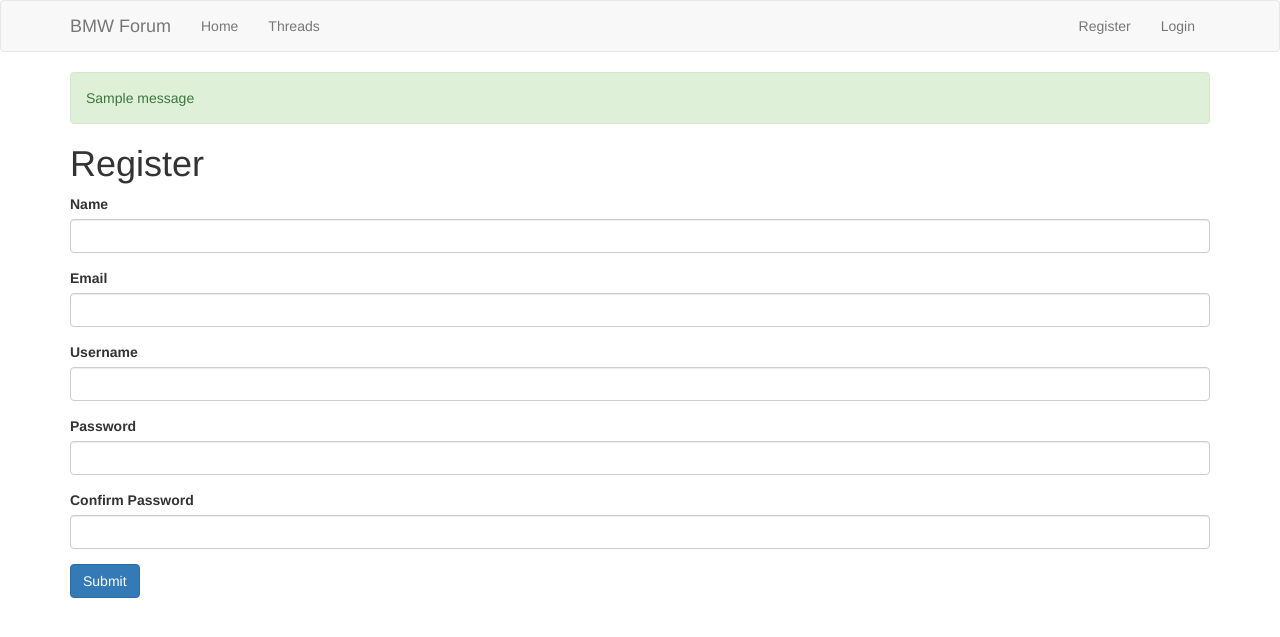
After one commit to geo1983/webtech, a Flask app: page /register in a window 1280 px wide. The commit adds this page. Shown: the top 637 px of the page. Run offline with Flask 2, Linux system fonts and the light colour scheme; tables that the repository leaves empty or names only in its code hold one stand-in row (values such as "Sample post"); one stand-in notice (Sample message) is shown; some libraries are stand-ins or nearby versions.

Commit message:
changes made but leave it how it is for further development

```diff
--- a/cw2/app.py
+++ b/cw2/app.py
@@ -1,29 +1,235 @@
-from flask import Flask, render_template
-from data import Articles
+from flask import Flask, render_template, flash, request, redirect, url_for, session, logging
+from flask_mysqldb import MySQL
+from wtforms import Form, StringField, TextAreaField, PasswordField, validators
+from passlib.hash import sha256_crypt
+# to make decorators to work we need to import wraps
+from functools import wraps
 
 app = Flask(__name__)
 
-Articles = Articles()
 
+
+# config MySQL
+app.config['MYSQL_HOST'] = 'localhost'
+app.config['MYSQL_USER'] = 'root'
+app.config['MYSQL_PASSWORD'] = 'era1983'
+app.config['MYSQL_DB'] = 'bmwforum'
+app.config['MYSQL_CURSORCLASS'] = 'DictCursor'
+# set MySQL
+mysql = MySQL(app)
+
+# home page
 @app.route('/')
-def function():
+def index():
 	return render_template('home.html')
 
 @app.route('/threads')
 def threads():
-	return render_template('threads.html', articles = Articles)
+		# create cursor
+		cur = mysql.connection.cursor()
+
+		# get posts
+		result = cur.execute("SELECT * FROM threads")
+
+		threads = cur.fetchall()
+
+		if result > 0:
+			return render_template('threads.html', threads = threads)
+		else:
+			msg = "No posts found"
+			return render_template('threads.html', msg = msg)
+		# close the connection
+		cur.close()
+
+
 
 @app.route('/thread/<string:id>/')
 def topics(id):
-	return render_template('topics.html', id = id)
+		# create cursor
+		cur = mysql.connection.cursor()
 
-@app.route('/threads/topic')
-def topic():
-	return render_template('topic.html')
+		# get posts
+		result = cur.execute("SELECT * FROM threads WHERE id = %s", [id])
 
-@app.route('/threads/topic/posts')
+		thread = cur.fetchone()
+		m = str(thread['id'])
+
+		cur.execute("SELECT * FROM posts as p JOIN threads as t ON p.thread_id=t.id WHERE thread_id=%s", (m,))
+		rv = cur.fetchall()
+
+		# for testing puposes
+		# return '<h1>'+str(thread['id'])+'</h1>'+'<br><p>'+str(rv)+'</p>'
+
+		return render_template('posts.html', thread = thread, rv = rv)
+
+
+
+
+@app.route('/threads/posts')
 def posts():
 	return render_template('posts.html')
 
+# register form class
+# from the WTForms documentation we have to create a class for each field in the register
+class RegisterForm(Form):
+	name = StringField('Name', [validators.Length(min=1, max=50)])
+	username = StringField('Username', [validators.Length(min=4, max=25)])
+	email = StringField('Email', [validators.Length(min=6, max=50)])
+	password = PasswordField('Password', [
+		validators.DataRequired(),
+		validators.EqualTo('confirm', message='Password not match')
+	])
+	confirm = PasswordField('Confirm Password')
+
+# user register
+@app.route('/register', methods=['GET', 'POST'])
+def register():
+	form = RegisterForm(request.form)
+	if request.method == 'POST' and form.validate():
+		name = form.name.data
+		email = form.email.data
+		username = form.username.data
+		password = sha256_crypt.encrypt(str(form.password.data))
+
+		# cursur creation
+		cur = mysql.connection.cursor()
+
+		# execute query
+		cur.execute("INSERT INTO users(name, email, username, password) VALUES(%s, %s, %s, %s)", (name, email, username, password))
+
+		# commit to DB
+		mysql.connection.commit()
+
+		# connection close
+		cur.close()
+
+		flash('You successfuly registered', 'success')
+
+		return redirect(url_for('login'))
+	return render_template('register.html', form=form)
+
+# user login
+@app.route('/login', methods=['GET', 'POST'])
+def login():
+	if request.method == 'POST':
+		# form fields
+		username = request.form['username']
+		password_user = request.form['password']
+
+		# create the cursor
+		cur = mysql.connection.cursor()
+
+		# get user by Username
+		result = cur.execute("SELECT * FROM users WHERE username = %s", [username])
+
+		if result > 0:
+			# get the stored hash, fetchone is looking at the above query and match the first one found even if are more users with that username
+			data = cur.fetchone()
+			password = data['password']
+
+			# compaire the passwords
+			if sha256_crypt.verify(password_user, password):
+
+				# passed, create our sessions
+				session['logged_in'] = True
+				session['username'] = username
+
+				# query to set a session id for later usage
+				cur.execute('''SELECT * FROM users WHERE username = %s''', (username,))
+				rv = cur.fetchone()
+
+				session['usid'] = str(rv['id'])
+
+				# code for testing purposes
+				# return '<h1>'+str(rv['id'])+'</h1>'
+
+				flash('Your are now logged in', 'success')
+				return redirect(url_for('dashboard'))
+			else:
+				error = 'Invalid login'
+				return render_template('login.html', error=error)
+
+			# close connection
+			cur.close()
+
+		else:
+			error = 'Username not found'
+			return render_template('login.html', error=error)
+
+	return render_template('login.html')
+
+# check if user logged in
+def if_logged_in(f):
+	@wraps(f)
+	def wrap(*args, **kwargs):
+		if 'logged_in' in session:
+			return f(*args, **kwargs)
+		else:
+			flash('You are not authorized, Please login', 'danger')
+			return redirect(url_for('login'))
+	return wrap
+
+# logout
+@app.route('/logout')
+@if_logged_in
+def logout():
+	session.clear()
+	flash('You are now logged out', 'success')
+	return redirect(url_for('threads'))
+
+# dashboard
+@app.route('/dashboard')
+# used function from above to deny access to this route
+@if_logged_in
+def dashboard():
+	# create cursor
+	cur = mysql.connection.cursor()
+
+	# get posts
+	result = cur.execute("SELECT * FROM posts")
+
+	posts = cur.fetchall()
+
+	if result > 0:
+		return render_template('dashboard.html', posts=posts)
+	else:
+		msg = "No posts found"
+		return render_template('dashboard.html', msg=msg)
+	# close the connection
+	cur.close()
+
+# post form class
+class PostForm(Form):
+	post = TextAreaField('Post', [validators.Length(min=1)])
+
+# add post
+@app.route('/add_post', methods=['GET', 'POST'])
+# used function from above to deny access to this route
+@if_logged_in
+def add_post():
+	form = PostForm(request.form)
+	if request.method == 'POST' and form.validate():
+		post = form.post.data
+
+		# create cursaor
+		cur = mysql.connection.cursor()
+
+
+		# execute
+		cur.execute("INSERT INTO posts (post, user_id, author) VALUES (%s, %s, %s)", (post, session['usid'], session['username']))
+
+		# commit to DB
+		mysql.connection.commit()
+
+		# close connection
+		cur.close()
+
+		flash('Post Created', 'success')
+
+		return redirect(url_for('dashboard'))
+	return render_template('add_post.html', form=form)
+
+
 if __name__ == '__main__':
+	app.secret_key='secret123'
 	app.run(debug=True)
--- /dev/null
+++ b/cw2/templates/include/_formhelpers.html
@@ -0,0 +1,10 @@
+{% macro render_field(field) %}
+  {{field.label }}
+  {{ field(**kwargs)|safe }}
+  {% if field.errors %}
+    {% for error in field.errors %}
+    <!-- if is found an error will display the error just under the field -->
+      <span class="help-inline">{{ error }}</span>
+    {% endfor %}
+  {% endif %}
+{% endmacro %}
--- /dev/null
+++ b/cw2/templates/include/_messages.html
@@ -0,0 +1,17 @@
+{% with messages = get_flashed_messages(with_categories=true) %}
+  {% if messages %}
+
+    {% for category, message in messages %}
+      <div class="alert alert-{{ category }}">{{ message }}</div>
+    {% endfor %}
+
+  {% endif %}
+{% endwith %}
+
+{% if error %}
+  <div class="alert alert-danger">{{error}}</div>
+{% endif %}
+
+{% if msg %}
+  <div class="alert alert-success">{{msg}}</div>
+{% endif %}
--- a/cw2/templates/include/_navbar.html
+++ b/cw2/templates/include/_navbar.html
@@ -15,6 +15,15 @@
             <li><a href="/threads">Threads</a></li>
 
           </ul>
+          <ul class="nav navbar-nav navbar-right">
+            {% if session.logged_in %}
+            <li><a href="/dashboard">Dashboard</a></li>
+            <li><a href="/logout">Logout</a></li>
+            {% else %}
+            <li><a href="/register">Register</a></li>
+            <li><a href="/login">Login</a></li>
+            {% endif %}
+          </ul>
         </div><!--/.nav-collapse -->
       </div>
     </nav>
--- a/cw2/templates/layout.html
+++ b/cw2/templates/layout.html
@@ -9,9 +9,12 @@
 	{% include 'include/_navbar.html' %}
 
 	<div class="container">
+	{% include 'include/_messages.html' %}
 	{% block body %}{% endblock %}
 	</div>
 
 	<script src="https://maxcdn.bootstrapcdn.com/bootstrap/3.3.7/js/bootstrap.min.js"></script>
+	<script src="//cdn.ckeditor.com/4.6.2/basic/ckeditor.js"></script>
+	<script type="text/javascript">CKEDITOR.replace('editor')</script>
 </body>
 </html>
--- /dev/null
+++ b/cw2/templates/register.html
@@ -0,0 +1,26 @@
+{% extends 'layout.html' %}
+
+{% block body %}
+  <h1>Register</h1>
+  {% from "include/_formhelpers.html" import render_field %}
+  <form method="POST" action="">
+      <div class="form-group">
+        {{render_field(form.name, class_="form-control")}}
+      </div>
+      <div class="form-group">
+        {{render_field(form.email, class_="form-control")}}
+      </div>
+      <div class="form-group">
+        {{render_field(form.username, class_="form-control")}}
+      </div>
+      <div class="form-group">
+        {{render_field(form.password, class_="form-control")}}
+      </div>
+      <div class="form-group">
+        {{render_field(form.confirm, class_="form-control")}}
+      </div>
+      <p><input type="submit" class="btn btn-primary" value="Submit"></p>
+  </form>
+
+
+{% endblock %}
--- a/cw2/templates/threads.html
+++ b/cw2/templates/threads.html
@@ -1,10 +1,10 @@
 {% extends 'layout.html' %}
 
 {% block body %}
-	<h1>Thread</h1>
+	<h1>Threads</h1>
 	<ul class="list-group">
-		{% for article in articles %}
-		<li class="list-group-item"><a href="thread/{{article.id}}">{{article.title}}</a></li>
+		{% for thread in threads %}
+		<li class="list-group-item"><a href="thread/{{thread.id}}">{{thread.subject}}</a></li>
 		{% endfor %}
 	</ul>
 {% endblock %}
--- a/cw2/templates/topics.html
+++ /dev/null
@@ -1,5 +0,0 @@
-{% extends 'layout.html' %}
-
-{% block body %}
-  <h1>{{id}}</h1>
-{% endblock %}
```
Also changed, not shown: cw2/data.py (deleted, +0 -25 lines), cw2/static/css/posts.css (added, +39 -0 lines), cw2/templates/add_post.html (added, +14 -0 lines), cw2/templates/dashboard.html (added, +26 -0 lines), cw2/templates/login.html (added, +18 -0 lines), cw2/templates/posts.html (added, +52 -0 lines), 1 other file.
